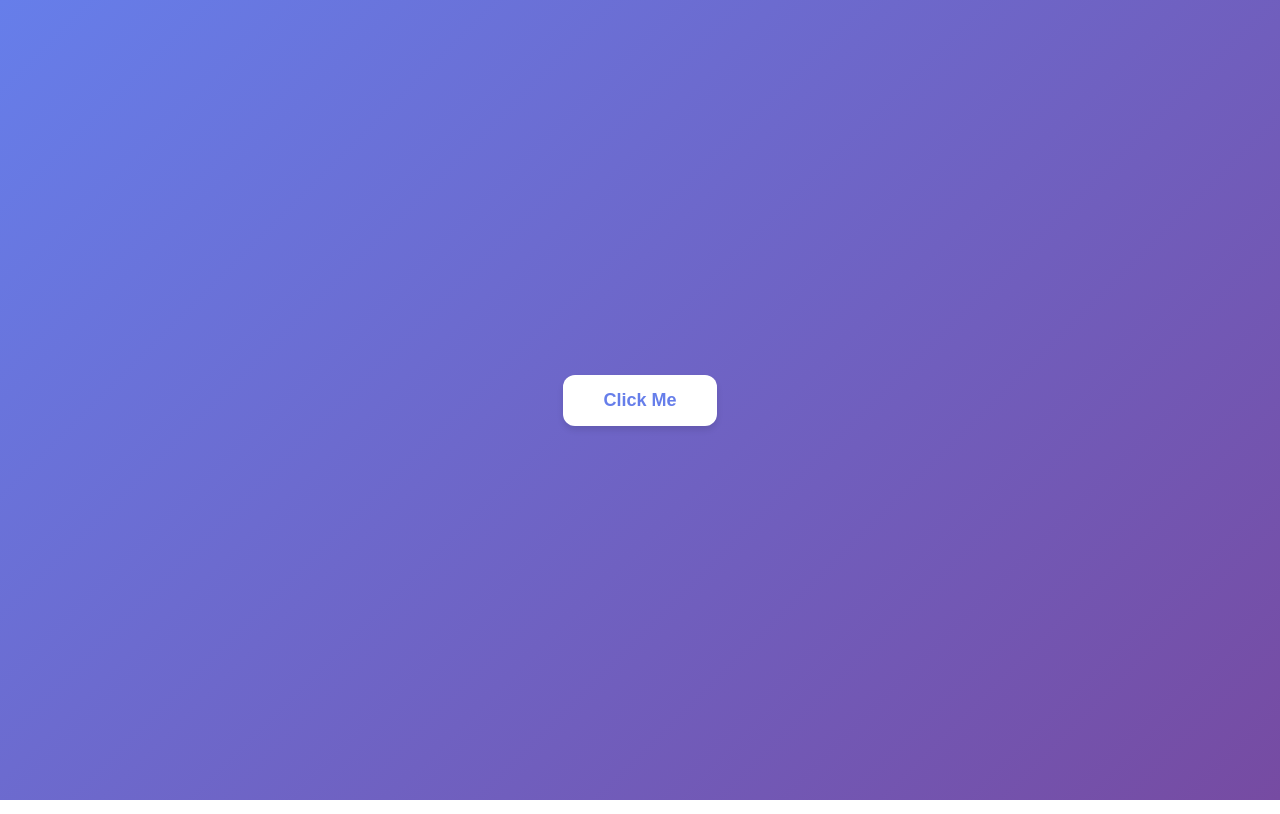
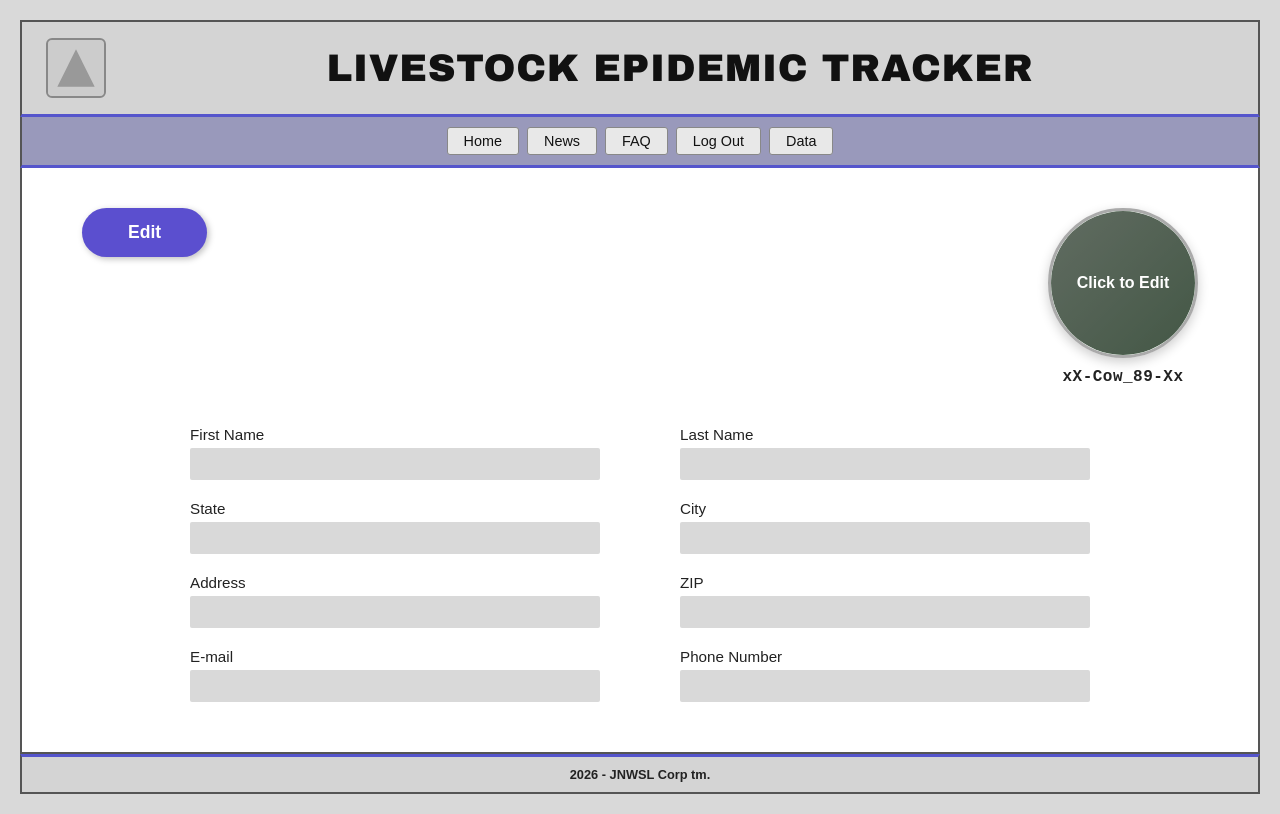
Before and after one commit to JB-3000/Spring_2026_Software_Engineering_Project, a React (Create React App) app in the folder frontend/: page /profile in a window 1280 px wide. Built offline with nearby package versions, Linux system fonts and the light colour scheme.

Commit message:
profile page front

```diff
--- a/frontend/src/App.js
+++ b/frontend/src/App.js
@@ -1,3 +1,14 @@
+
+import React from "react";
+import ViewProfile from "./profile/ViewProfile";
+
+export default function App() {
+  return <ViewProfile />;
+}
+
+
+/*
+
 import React, { useState } from 'react';
 import './App.css';
 
@@ -42,3 +53,5 @@ function App() {
 }
 
 export default App;
+
+*/
```
